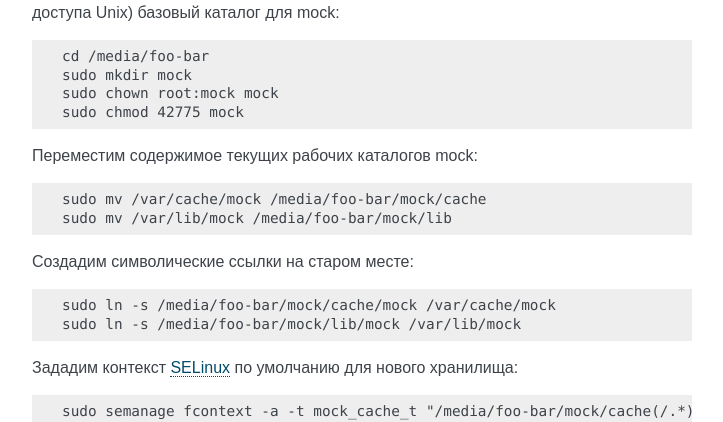
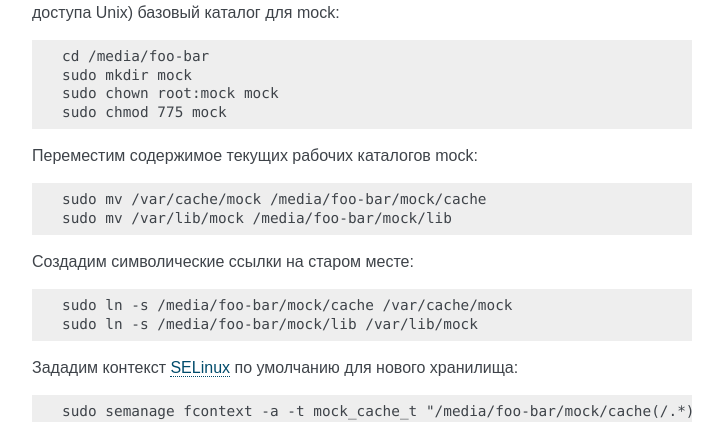
Before and after one commit to RussianFedora/FAQ, a Sphinx documentation site: the page built from source/development.rst, in a window 1280 px wide and 900 px high, scrolled down 14449 px. Shown: the part 212-634 px from the top of the window, without its empty margins (388-1111 px from the left). Built offline with Sphinx 7.4.7, drawn with Linux system fonts in a browser that asks for light colours.

Commit message:
Correct mock directories
Fix incorrect chmod command and wrong paths for mock directories.

```diff
--- a/source/development.rst
+++ b/source/development.rst
@@ -815,7 +815,7 @@
     cd /media/foo-bar
     sudo mkdir mock
     sudo chown root:mock mock
-    sudo chmod 42775 mock
+    sudo chmod 775 mock
 
 Переместим содержимое текущих рабочих каталогов mock:
 
@@ -828,8 +828,8 @@
 
 .. code-block:: text
 
-    sudo ln -s /media/foo-bar/mock/cache/mock /var/cache/mock
-    sudo ln -s /media/foo-bar/mock/lib/mock /var/lib/mock
+    sudo ln -s /media/foo-bar/mock/cache /var/cache/mock
+    sudo ln -s /media/foo-bar/mock/lib /var/lib/mock
 
 Зададим контекст :ref:`SELinux <selinux>` по умолчанию для нового хранилища:
 
```
